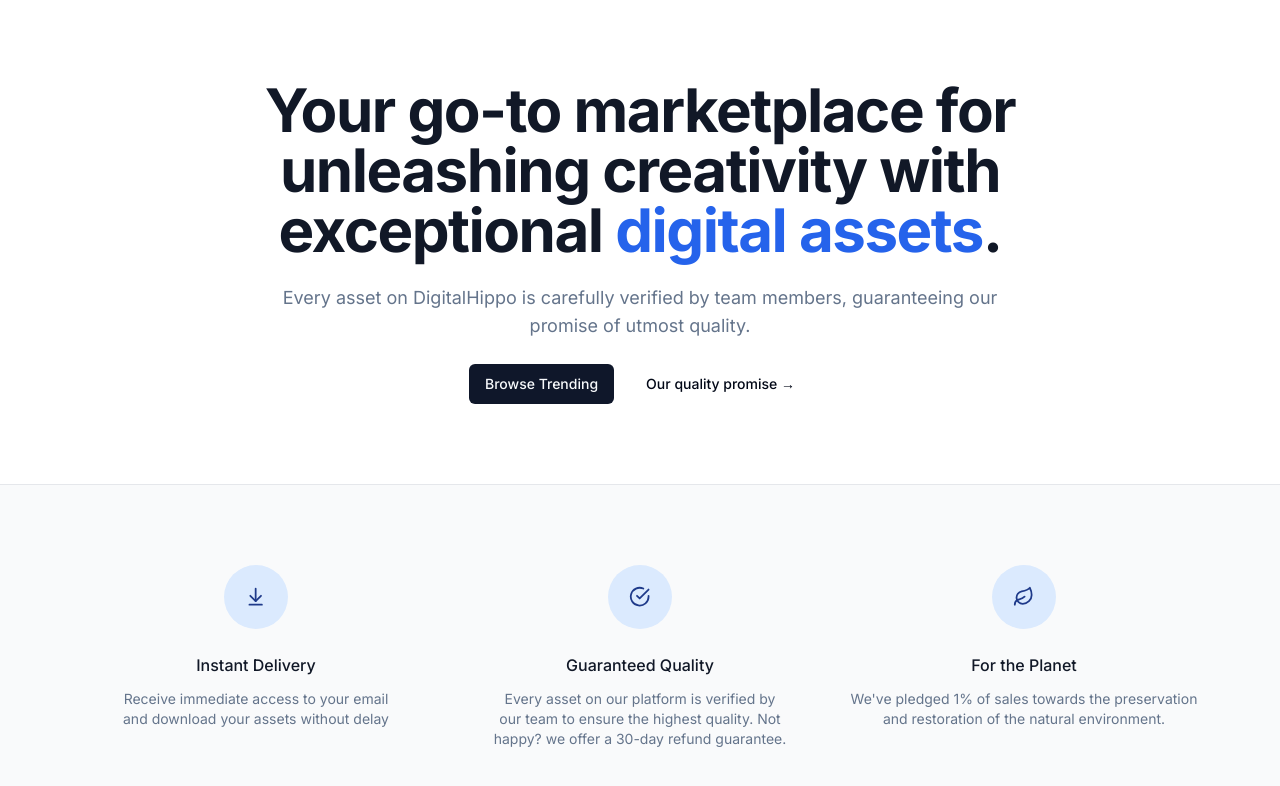
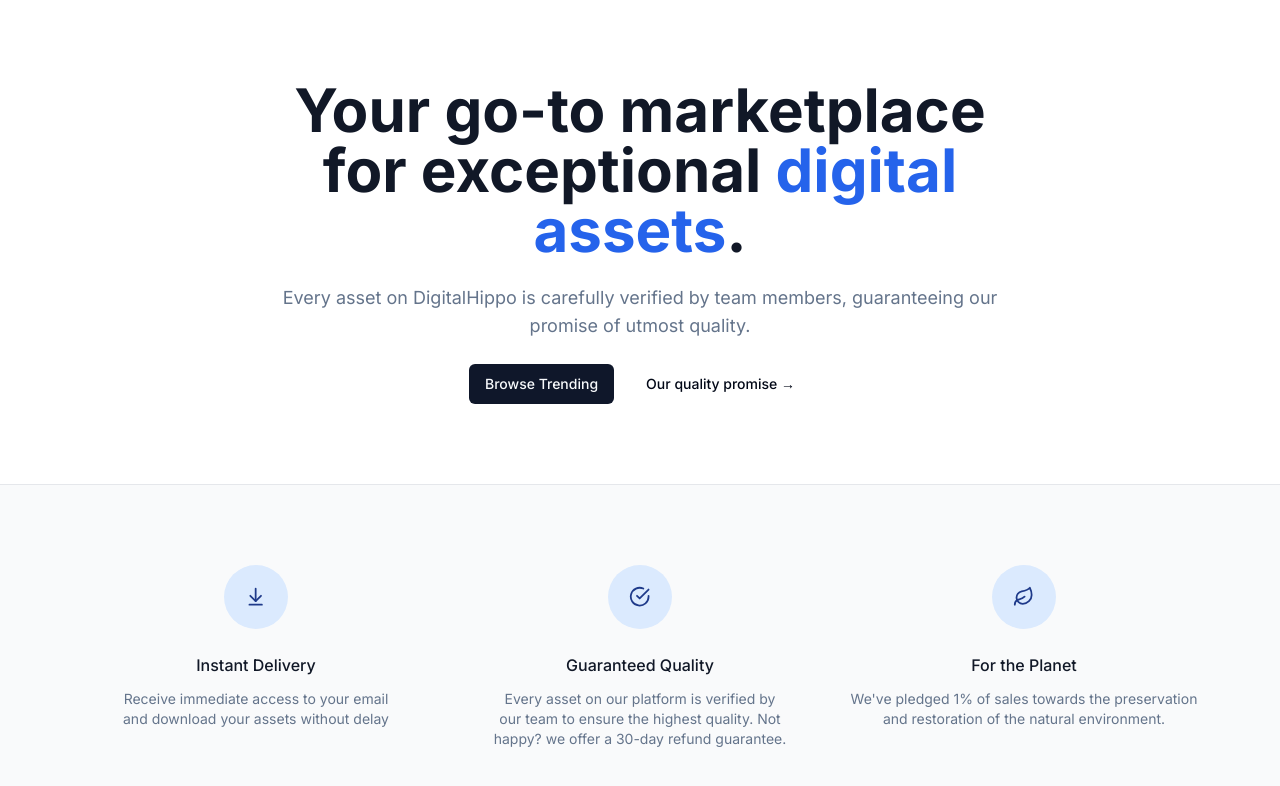
Before and after one commit to miawithcode/digitalhippo, a Next.js app: page / in a window 1280 px wide. Shown: the top 786 px of the page. Built offline with nearby package versions, Linux system fonts and the light colour scheme.

Commit message:
chore: modify hero title

```diff
--- a/src/components/Hero.tsx
+++ b/src/components/Hero.tsx
@@ -6,8 +6,8 @@
   return (
     <MaxWidthWrapper>
       <div className="py-20 mx-auto text-center flex flex-col items-center max-w-3xl">
-        <h1 className="text-4xl font-bold tracking-tight text-gray-900 sm:text-6xl">
-          Your go-to marketplace for unleashing creativity with exceptional{' '}
+        <h1 className="text-4xl font-bold text-gray-900 sm:text-6xl">
+          Your go-to marketplace for exceptional{' '}
           <span className=" text-blue-600">digital assets</span>.
         </h1>
         <p className="mt-6 text-lg max-w-prose text-muted-foreground">
```
